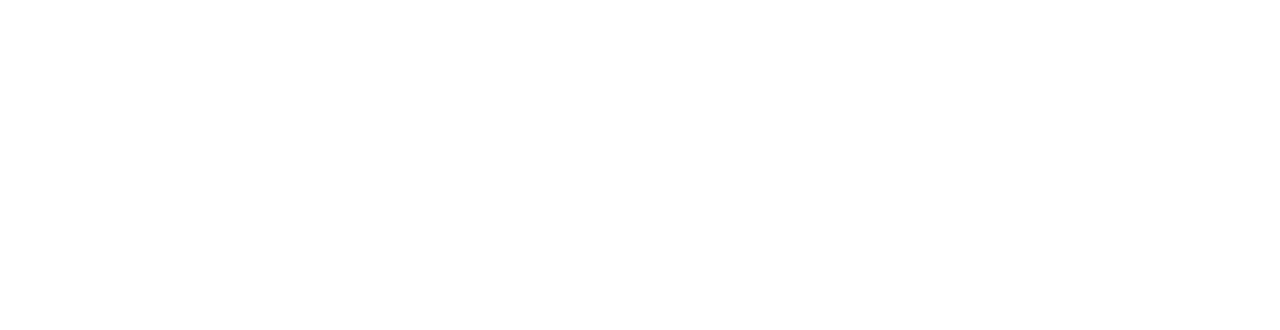
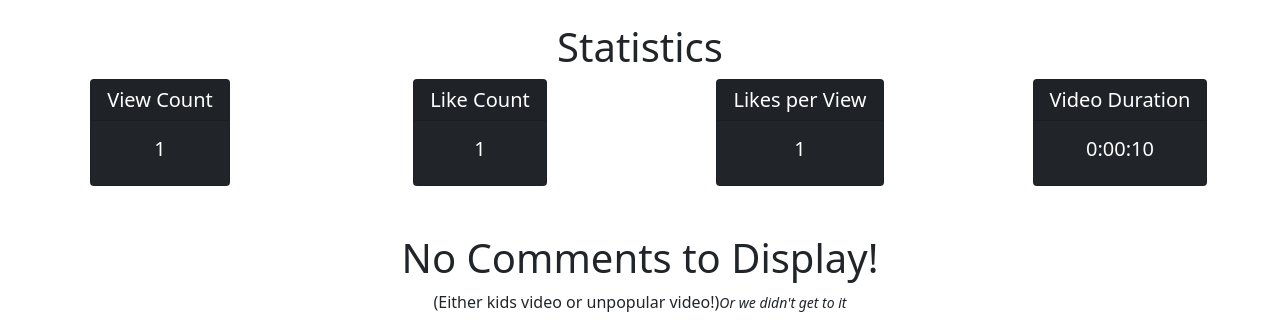
Before and after one commit to oyr380/data-mgmt-web, a Django app: page /video/ in a window 1280 px wide. Before the commit the part shown is empty. Shown: the part 745-1075 px from the top of the page. Before the commit the page ends 800 px from the top, so only its background shows below. Run offline with Django 4.2, Linux system fonts and the light colour scheme; tables that the repository leaves empty hold one stand-in row (values such as "Sample post"); a database or web service that is not in the repository returns one stand-in record (values such as "Sample title").

Commit message:
Whole lot of stuff, video page working, search functionality, tbh idk what else I added

```diff
--- a/yt_data/helper.py
+++ b/yt_data/helper.py
@@ -1,5 +1,29 @@
 import pymongo
 import math
+from random import randint
+from datetime import timedelta
+
+def generate_random_comments(arr, count) -> list:
+    commArr = []
+    if count < 20:
+        r = count
+    else:
+        r = 20
+    for i in range(0,r):
+        comm = arr[randint(0, count-1)]
+        if comm in commArr:
+            while comm in commArr:
+                comm = arr[randint(0, count-1)]
+            commArr.append(comm)
+        else:
+            commArr.append(comm)
+    return commArr
+
+def likes_per_view(likes, views) -> int:
+    return math.ceil(views/likes)
+
+def s_to_m(duration) -> str:
+    return str(timedelta(seconds=duration))
 
 class MongoInstance:
     def __init__(self):
@@ -13,20 +37,37 @@ class MongoInstance:
         return channels
 
     def grab_one_channel(self, name):
-        channel = self.channels.find_one({"channel":name})
+        channel = self.channels.find_one({"channel":name}, {"thumbnails":1})
         return channel
 
+    def search_for_channels(self, regex):
+        channels = self.channels.find({"channel":{'$regex':regex, '$options': 'i'}}, {"channel":1,"thumbnails":1, "channel_follower_count":1}).sort('channel_follower_count', -1)
+        return channels
+
+    def grab_one_video(self, _id, name):
+        video = self.videos.find_one({"channel":name,"id":_id})
+        return video
+
+    def search_for_videos(self, chname, regex):
+        videos = self.videos.find({"channel":chname,"title":{'$regex':regex, '$options': 'i'}}, {"webpage_url":1, "title":1, "thumbnail":1, "id":1})
+        if videos:
+            return [[x['webpage_url'], x['title'], x['thumbnail'], x['id']] for x in videos]
+        else:
+            return None
+
+
+
     def grab_most_viewed(self, name):
-        video = self.videos.find({"channel":name}).sort('view_count', -1).limit(1)
+        video = self.videos.find({"channel":name}, {"title": 1, "id":1}).sort('view_count', -1).limit(1)
         return video[0]
 
     def grab_most_liked(self, name):
-        video = self.videos.find({"channel":name}).sort('like_count', -1).limit(1)
+        video = self.videos.find({"channel":name}, {"title": 1, "id":1}).sort('like_count', -1).limit(1)
         return video[0]
 
     def grab_max_pages(self, name) -> int:
         #Might use self.videos.count_documents() instead
-        video_count = len(list(self.videos.find({"channel":name}, {"webpage_url":1})))
+        video_count = self.videos.count_documents({"channel":name}  )
         max_pages = math.ceil(video_count / 50)
         return max_pages
 
--- a/yt_data/templates/video.html
+++ b/yt_data/templates/video.html
@@ -0,0 +1,103 @@
+{% extends 'base.html' %}
+{% block title %}{{video.title}}{% endblock %}
+{% block content %}
+<br>
+<div class="d-flex justify-content-start">
+  <div>
+    <button onclick="location.href = '/channel/{{video.channel}}'" type="button" class="btn btn-dark">Return to Channel</button>
+  </div>
+</div>
+<div class="d-flex justify-content-center">
+    <h1>{{ video.title }}</h1>
+</div>
+<div class="col d-flex justify-content-center">
+    <iframe width="500" height="300"
+        src="https://www.youtube.com/embed/{{ video.id }}">
+    </iframe>
+</div>
+<br>
+<div class="d-flex justify-content-center">
+  <h1>Statistics</h1>
+</div>
+<div class="row">
+  <div class="col-md-3 d-flex justify-content-center">
+    <div class="card text-white bg-dark">
+      <h5 class="card-header">View Count</h5>
+      <div class="card-body">
+        <h5 class="card-title text-center">{{video.view_count}}</h5>
+      </div>
+    </div>
+  </div>
+  <div class="col-md-3 d-flex justify-content-center">
+    <div class="card text-white bg-dark">
+      <h5 class="card-header">Like Count</h5>
+      <div class="card-body">
+        <h5 class="card-title text-center">{{video.like_count}}</h5>
+      </div>
+    </div>
+  </div>
+  <div class="col-md-3 d-flex justify-content-center">
+    <div class="card text-white bg-dark">
+      <h5 class="card-header">Likes per View</h5>
+      <div class="card-body">
+        <h5 class="card-title text-center">{{lpv}}</h5>
+      </div>
+    </div>
+  </div>
+  <div class="col-md-3 d-flex justify-content-center">
+    <div class="card text-white bg-dark">
+      <h5 class="card-header">Video Duration</h5>
+      <div class="card-body">
+        <h5 class="card-title text-center">{{duration}}</h5>
+      </div>
+    </div>
+  </div>
+</div>
+<br><br>
+{% if comments == 0 %}
+<div class="d-flex justify-content-center">
+  <h1>No Comments to Display!</h1>
+</div>
+<div class="d-flex justify-content-center">
+  <div>(Either kids video or unpopular video!)</div>
+  <div><p><small><em>Or we didn't get to it</em></small></p></div>
+</div>
+
+{% else %}
+<div class="d-flex justify-content-center">
+  <h1>Random Comments</h1>
+</div>
+<div class="d-flex justify-content-center">
+  <div>Total Comments: {{total_coms}}</div>
+</div>
+<div class="d-flex justify-content-end">
+  <div>
+    <button onclick="location.reload()" type="button" class="btn btn-dark">Generate New Comments</button>
+  </div>
+</div>
+<br>
+  {% for com in comments %}
+  <div class="comments col-md-4 d-flex card text-center text-white bg-dark mb-3" width="10rem">
+    {% if com.is_favorited %}
+      <div class="card-header" style="color:red">❤
+    {% else %}
+      <div class="card-header">
+    {% endif %}
+      Commenter: {{com.author}}
+    </div>
+    <div class="card-body">
+      <h5 class="card-title">{{com.text}}</h5>
+    </div>
+    <div class="card-footer text-muted">
+      Likes: {{com.like_count}}
+    </div>
+  </div>
+  {% endfor %}
+  <div class="d-flex justify-content-end">
+    <div>
+      <button onclick="location.reload()" type="button" class="btn btn-dark">Generate New Comments</button>
+    </div>
+  </div>
+  <br>
+{% endif %}
+{% endblock %}
--- a/yt_data/urls.py
+++ b/yt_data/urls.py
@@ -6,6 +6,6 @@ urlpatterns = [
     path('about/', views.about, name='about'),
     path('channel/<chname>/', views.channel, name='channel'),
     path('channel/', views.channel, name='yt_data_channel'),
-    path('video/<id>/', views.video, name="video"),
+    path('channel/<chname>/video/<_id>/', views.video, name="video"),
     path('video/', views.video, name="yt_data_video"),
 ]
--- a/yt_data/views.py
+++ b/yt_data/views.py
@@ -1,15 +1,27 @@
 from django.shortcuts import redirect, render
 from django.http import HttpResponse
-from yt_data.helper import MongoInstance
+from yt_data.helper import MongoInstance, generate_random_comments, likes_per_view, s_to_m
+import time
 
 instance = MongoInstance()
 
 # Create your views here.
 def home(request):
-    channels = instance.grab_all_channels()
-    yt_channels = []
-    for channel in channels:
-        yt_channels.append({'name':channel['channel'], "subscriber_count":channel['channel_follower_count']})
+
+    if request.method == 'POST':
+        query = request.POST['search']
+        yt_channels = []
+       # query = '^'+query
+        channels = instance.search_for_channels(query)
+        if channels != None:
+            for channel in channels:
+                yt_channels.append({'name':channel['channel'], "subscriber_count":channel['channel_follower_count']})
+
+    else:
+        channels = instance.grab_all_channels()
+        yt_channels = []
+        for channel in channels:
+            yt_channels.append({'name':channel['channel'], "subscriber_count":channel['channel_follower_count']})
     context = {
         "yt_channels" : yt_channels
     }
@@ -19,28 +31,33 @@ def about(request):
     return render(request, 'about.html')
 
 def channel(request, chname=''):
-    page = request.GET.get('page')
-    total_pages = instance.grab_max_pages(chname)
     most_liked = instance.grab_most_liked(chname)
     most_viewed = instance.grab_most_viewed(chname)
-    channel = instance.grab_one_channel(chname)
-    #if request.method == 'POST':
-     #   return redirect(request.path+'?page=2')
-    if page:
-        if int(page) == 1 or 1 > int(page) or total_pages < int(page):
-            #videos = ["https://www.youtube.com/watch?v=X-TkrWpO75k&ab_channel=EminemVEVO","https://www.youtube.com/watch?v=X-TkrWpO75k&ab_channel=EminemVEVO","https://www.youtube.com/watch?v=X-TkrWpO75k&ab_channel=EminemVEVO", "https://www.youtube.com/watch?v=X-TkrWpO75k&ab_channel=EminemVEVO","https://www.youtube.com/watch?v=X-TkrWpO75k&ab_channel=EminemVEVO","https://www.youtube.com/watch?v=X-TkrWpO75k&ab_channel=EminemVEVO","https://www.youtube.com/watch?v=X-TkrWpO75k&ab_channel=EminemVEVO","https://www.youtube.com/watch?v=X-TkrWpO75k&ab_channel=EminemVEVO","https://www.youtube.com/watch?v=X-TkrWpO75k&ab_channel=EminemVEVO","https://www.youtube.com/watch?v=X-TkrWpO75k&ab_channel=EminemVEVO"]
+    if request.method == 'POST':
+        query = request.POST['search']
+        videos = instance.search_for_videos(chname, query)
+        page = None
+        channel = instance.grab_one_channel(chname)
+        total_pages = None
+    else:
+        page = request.GET.get('page')
+        total_pages = instance.grab_max_pages(chname)
+        channel = instance.grab_one_channel(chname)
+        if page:
+            if int(page) == 1 or 1 > int(page) or total_pages < int(page):
+                #videos = ["https://www.youtube.com/watch?v=X-TkrWpO75k&ab_channel=EminemVEVO","https://www.youtube.com/watch?v=X-TkrWpO75k&ab_channel=EminemVEVO","https://www.youtube.com/watch?v=X-TkrWpO75k&ab_channel=EminemVEVO", "https://www.youtube.com/watch?v=X-TkrWpO75k&ab_channel=EminemVEVO","https://www.youtube.com/watch?v=X-TkrWpO75k&ab_channel=EminemVEVO","https://www.youtube.com/watch?v=X-TkrWpO75k&ab_channel=EminemVEVO","https://www.youtube.com/watch?v=X-TkrWpO75k&ab_channel=EminemVEVO","https://www.youtube.com/watch?v=X-TkrWpO75k&ab_channel=EminemVEVO","https://www.youtube.com/watch?v=X-TkrWpO75k&ab_channel=EminemVEVO","https://www.youtube.com/watch?v=X-TkrWpO75k&ab_channel=EminemVEVO"]
+                page = 1
+                skip = 50 * (page - 1)
+                videos = instance.grab_channel_videos(chname, skip)
+            else:
+                skip = 50 * (int(page) - 1)
+                videos = instance.grab_channel_videos(chname, skip)
+            #query based on pagination
+        else:
             page = 1
             skip = 50 * (page - 1)
             videos = instance.grab_channel_videos(chname, skip)
-        else:
-            skip = 50 * (int(page) - 1)
-            videos = instance.grab_channel_videos(chname, skip)
-        #query based on pagination
-    else:
-        page = 1
-        skip = 50 * (page - 1)
-        videos = instance.grab_channel_videos(chname, skip)
-        #default query (find().limit(10))
+            #default query (find().limit(10))
     context = {
         'chname' : chname,
         'videos' : videos,
@@ -50,7 +67,34 @@ def channel(request, chname=''):
         'most_viewed' : most_viewed,
         'channel' : channel,
     }
+
     return render(request, 'channel.html', context)
 
-def video(request, id=''):
-    return render(request, 'video.html')
+def video(request, _id='', chname=''):
+    start = time.time()
+    video = instance.grab_one_video(_id, chname)
+    end = time.time()
+    print(end-start)
+    if 'comment_count' in video.keys():
+        total_coms = video['comment_count']
+    else:
+        if 'comments' in video.keys():
+            total_coms = len(video['comments'])
+        else:
+            total_coms = 0
+    if total_coms > 0:
+        comments_to_display = generate_random_comments(video['comments'], total_coms)
+    else:
+        comments_to_display = 0
+
+    lpv = likes_per_view(video['like_count'],video['view_count'])
+    duration = s_to_m(video['duration'])
+    context = {
+        'video' : video,
+        'id' : _id,
+        'comments' : comments_to_display,
+        'total_coms' : total_coms,
+        'lpv' : lpv,
+        'duration': duration,
+        }
+    return render(request, 'video.html', context)
```
Also changed, not shown: yt_data/templates/channel.html (+14 -1 lines), yt_data/templates/home.html (+21 -1 lines).
